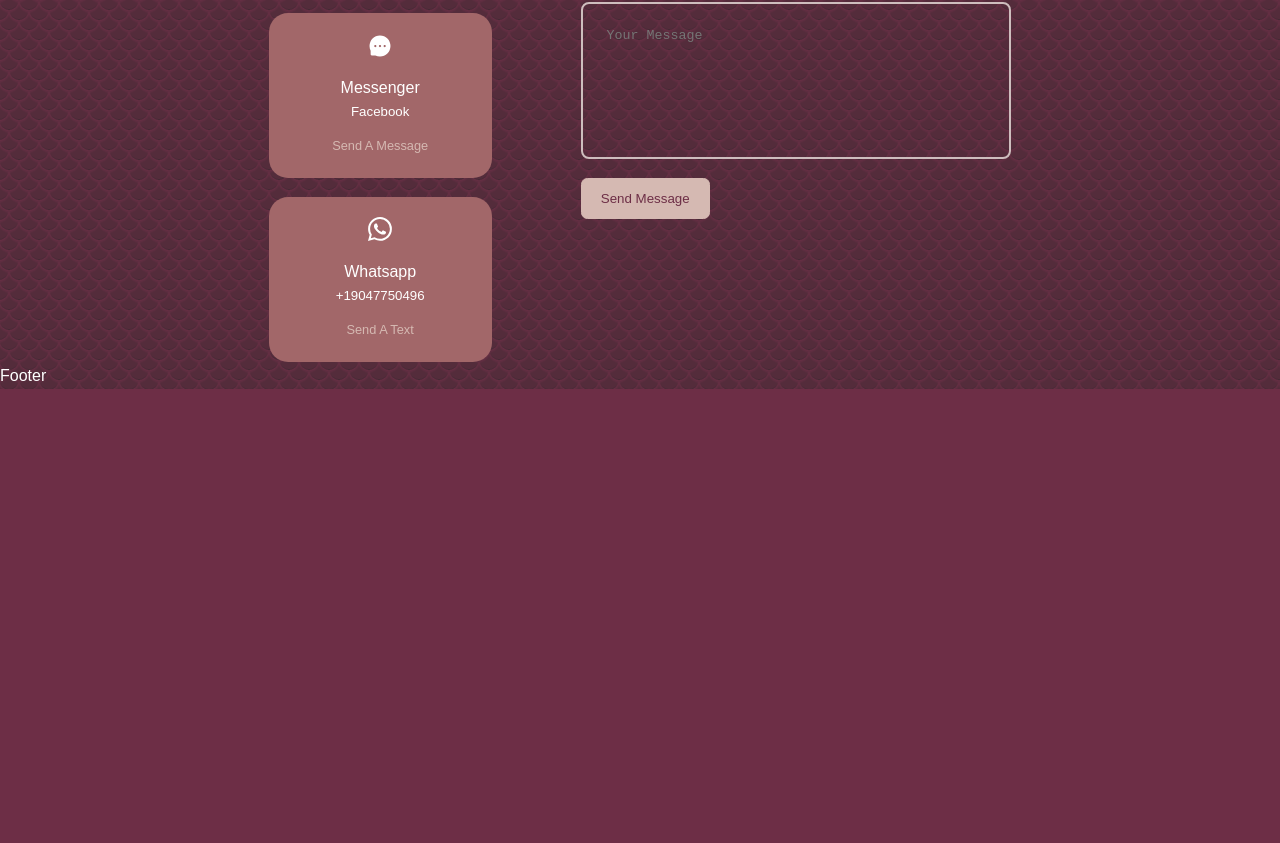
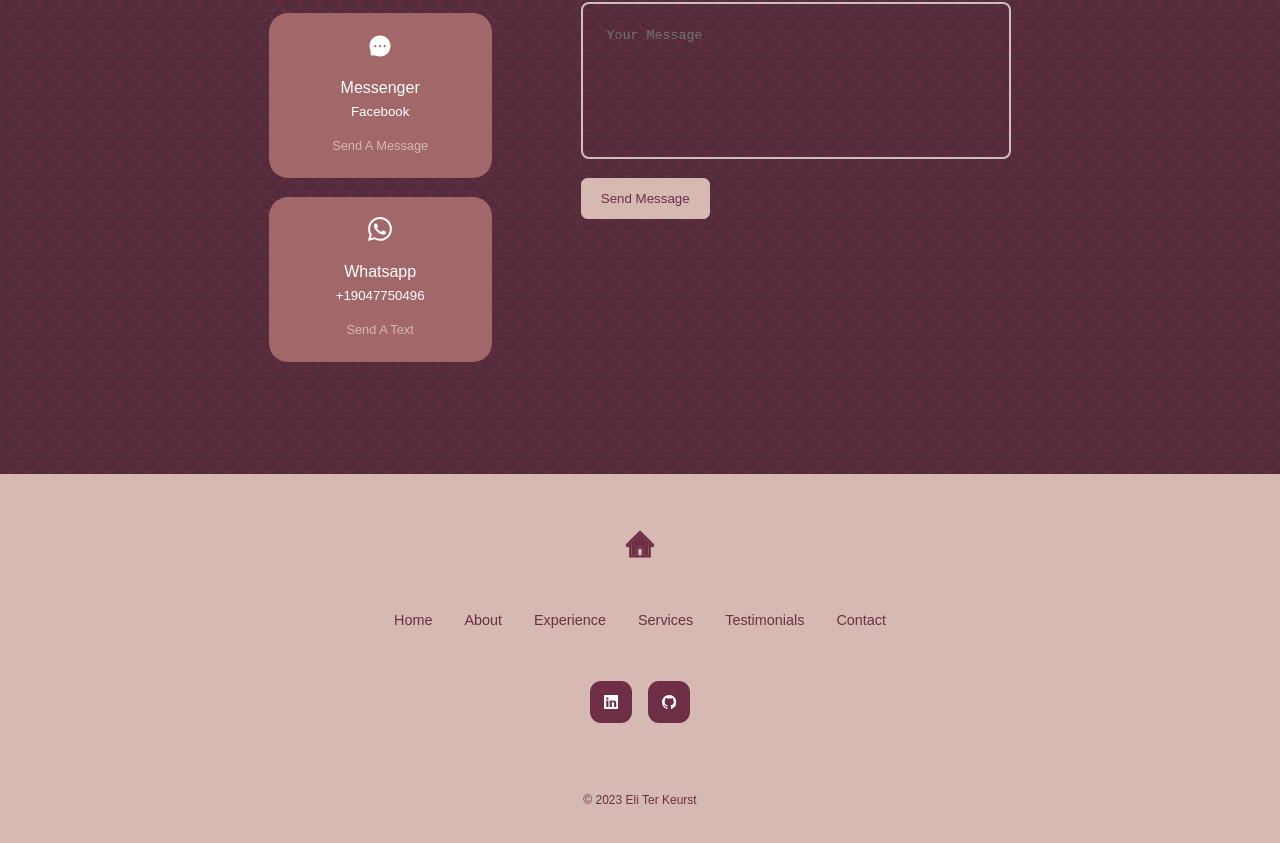
Before and after one commit to crystal-coding-time/laughing-red-journey, a React (Create React App) app: page / in a window 1280 px wide. Shown: the part 5320-6163 px from the top of the page. Before the commit the page ends 5709 px from the top, so only its background shows below. Built offline with nearby package versions, Linux system fonts and the light colour scheme; a web font is replaced by a local one.

Commit message:
added to footer component

```diff
--- a/src/components/footer/Footer.jsx
+++ b/src/components/footer/Footer.jsx
@@ -1,9 +1,32 @@
 import React from 'react'
 import './footer.css'
+import {AiTwotoneHome} from 'react-icons/ai'
+import {BsLinkedin} from 'react-icons/bs'
+import {BsGithub} from 'react-icons/bs'
 
 const Footer = () => {
   return (
-    <div>Footer</div>
+    <footer>
+      <a href="#" className='footer__logo'><AiTwotoneHome /></a>
+
+      <ul className="permalinks">
+        <li><a href="#">Home</a></li>
+        <li><a href="#about">About</a></li>
+        <li><a href="#experience">Experience</a></li>
+        <li><a href="#services">Services</a></li>
+        <li><a href="#testimonials">Testimonials</a></li>
+        <li><a href="#contact">Contact</a></li>
+      </ul>
+
+      <div className="footer__socials">
+        <a href='https://www.linkedin.com/in/eli-ter-keurst-bb406b139' target='_blank'><BsLinkedin /></a>
+        <a href='https://github.com/crystal-coding-time' target='_blank'><BsGithub /></a>
+      </div>
+
+      <div className="footer__copyright">
+        <small>&copy; 2023 Eli Ter Keurst</small>
+      </div>
+    </footer>
   )
 }
 
--- a/src/components/footer/footer.css
+++ b/src/components/footer/footer.css
@@ -0,0 +1,67 @@
+footer {
+    background: var(--color-primary);
+    padding: 3rem 0;
+    text-align: center;
+    font-size: 0.9rem;
+    margin-top: 7rem;
+}
+
+footer a {
+    color: var(--color-bg);
+}
+
+.footer__logo {
+    font-size: 2rem;
+    font-weight: 500;
+    margin-bottom: 2rem;
+    display: inline-block;
+}
+
+.permalinks {
+    display: flex;
+    flex-wrap: wrap;
+    justify-content: center;
+    gap: 2rem;
+    margin: 0 auto 3rem;
+}
+
+.footer__socials {
+    display: flex;
+    justify-content: center;
+    gap: 1rem;
+    margin-bottom: 4rem;
+}
+
+.footer__socials a {
+    background: var(--color-bg);
+    color: var(--color-white);
+    padding: 0.8rem;
+    border-radius: 0.7rem;
+    display: flex;
+    border: 1px solid transparent;
+}
+
+.footer__socials a:hover {
+    background: transparent;
+    color: var(--color-bg);
+    border-color: var(--color-bg);
+}
+
+.footer__copyright {
+    margin-bottom: 4rem;
+    color: var(--color-bg);
+}
+
+
+/* Media Queries For Small Devices */
+
+@media screen and (max-width: 600px) {
+    .permalinks {
+        flex-direction: column;
+        gap: 1.5rem;
+    }
+
+    .footer__socials {
+        margin-bottom: 2.6rem;
+    }
+}
--- a/src/components/header/header.css
+++ b/src/components/header/header.css
@@ -74,9 +74,6 @@
 /* Media Queries For Small Devices */
 
 @media screen and (max-width: 600px) {
-    /* header {
-        height: 100vh;
-    } */
 
     .header__socials,
     .scroll__down {
```
